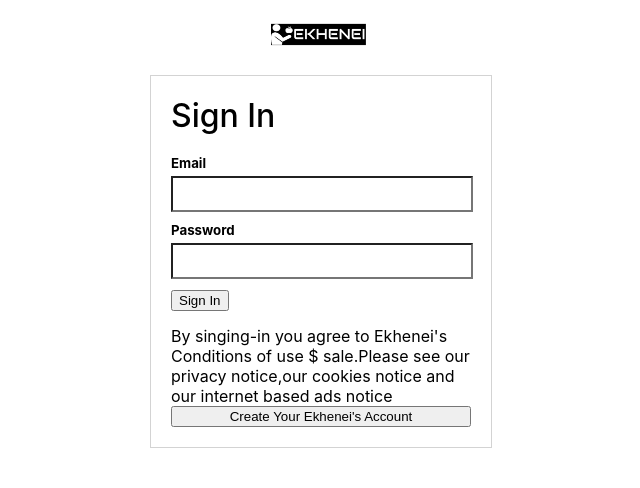
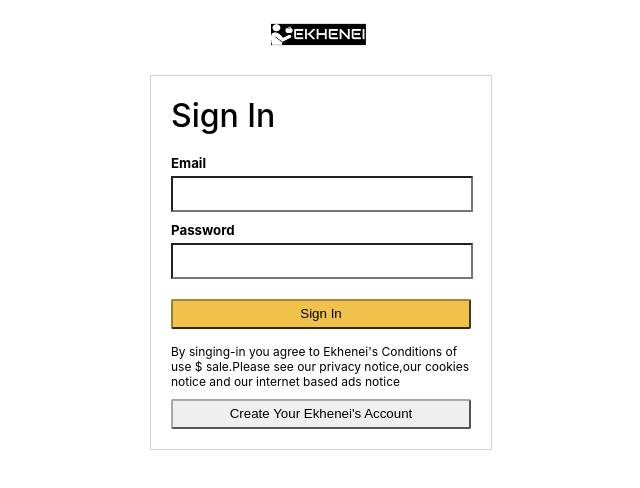
Before and after one commit to NayeemH/Amazon-clone, a React (Create React App) app: page /login in a window 1280 px wide. Shown: the top 488 px of the page, without its empty margins (319-959 px from the left). Built offline with nearby package versions, Linux system fonts and the light colour scheme; no server answers.

Commit message:
finalize sign in and registration process with firebase authentication and buil run

```diff
--- a/package.json
+++ b/package.json
@@ -1,6 +1,7 @@
 {
   "name": "ekhenei.com",
   "version": "0.1.0",
+  "homepage": "https://ekhenei.com/",
   "private": true,
   "dependencies": {
     "@material-ui/core": "^4.11.0",
--- a/src/App.js
+++ b/src/App.js
@@ -1,12 +1,40 @@
-import React from 'react';
+import React, { useEffect } from 'react';
 import './App.css';
 import { BrowserRouter as Router, Switch, Route } from 'react-router-dom';
 import Header from './Header';
 import Home from './Home';
 import Checkout from './Checkout';
 import Login from './Login';
+import { useStateValue } from './StateProvider';
+import { auth } from './firebase';
 
 function App() {
+  const [{ user }, dispatch] = useStateValue();
+  // useEffect<<<<<powerfull
+
+  useEffect(() => {
+    const unsubscribe = auth.onAuthStateChanged((authUser) => {
+      if (authUser) {
+        //the user is logged in
+        dispatch({
+          type: 'SET_USER',
+          user: authUser,
+        });
+      } else {
+        //the user is logged out
+        dispatch({
+          type: 'SET_USER',
+          user: null,
+        });
+      }
+    });
+
+    return () => {
+      //any cleanup operation go in here
+      unsubscribe();
+    };
+  }, []);
+
   return (
     <Router>
       <div className='app'>
--- a/src/Checkout.js
+++ b/src/Checkout.js
@@ -38,12 +38,13 @@
           </div>
         )}
       </div>
-      {basket.length > 0 && (
-        <div className='checkout__right'>
-          <h1>Subtotal</h1>
-          <Subtotal />
-        </div>
-      )}
+      <div className='checkout__right'>
+        {basket.length > 0 && (
+          <div className='checkout__right'>
+            <Subtotal />
+          </div>
+        )}
+      </div>
     </div>
   );
 }
--- a/src/Header.js
+++ b/src/Header.js
@@ -5,10 +5,15 @@
 import ShoppingBasketIcon from '@material-ui/icons/ShoppingBasket';
 import logo from './logo2.png'; // with import
 import { useStateValue } from './StateProvider';
+import { auth } from './firebase';
 
 function Header() {
-  const [{ basket }] = useStateValue();
-  console.log(basket);
+  const [{ basket, user }] = useStateValue();
+  const login = () => {
+    if (user) {
+      auth.signOut();
+    }
+  };
 
   return (
     <nav className='header'>
@@ -26,10 +31,12 @@
       {/* links */}
       <div className='header__nav'>
         {/* 1rd link */}
-        <Link to='./login' className='header__link'>
-          <div className='header__option'>
-            <span className='header__optionLineOne'>Hello Nayeem</span>
-            <span className='header__optionLineTwo'>Sign in</span>
+        <Link to={!user && '/login'} className='header__link'>
+          <div onClick={login} className='header__option'>
+            <span className='header__optionLineOne'>Hello {user?.email}</span>
+            <span className='header__optionLineTwo'>
+              {user ? 'Sign Out' : 'Sign In'}
+            </span>
           </div>
         </Link>
 
--- a/src/Login.css
+++ b/src/Login.css
@@ -27,6 +27,7 @@
 }
 .login__container > p {
   margin-top: 15px;
+  font-size: 12px;
 }
 
 .login__logo {
@@ -35,3 +36,20 @@
   width: 100px;
   object-fit: contain;
 }
+.login__signInButton {
+  background-color: #f0c14b;
+  border: 1 px solid;
+  border-color: #a88734 #9c7e31 #846a29;
+  border-radius: 2px;
+  height: 30px;
+  margin-top: 10px;
+  width: 100%;
+}
+.login__registerButton {
+  border: 1 px solid;
+  border-color: darkgray;
+  border-radius: 2px;
+  height: 30px;
+  margin-top: 10px;
+  width: 100%;
+}
--- a/src/Login.js
+++ b/src/Login.js
@@ -1,29 +1,72 @@
-import React from 'react';
+import React, { useState } from 'react';
 import './Login.css';
-import { Link } from 'react-router-dom';
+import { Link, useHistory } from 'react-router-dom';
 import logo from './logo2.png'; // with import
+import { auth } from 'firebase';
+import firebase from 'firebase';
 
 function Login() {
+  const history = useHistory();
+  const [email, setEmail] = useState('');
+  const [password, setPassword] = useState('');
+
+  const login = (event) => {
+    event.preventDefault(); ///this stop the refresh
+    //do the login logic
+    firebase
+      .auth()
+      .signInWithEmailAndPassword(email, password)
+      .then((auth) => {
+        //logged in ,redirect to home
+        history.push('/');
+      })
+      .catch((e) => alert(e.message));
+  };
+  const register = (event) => {
+    event.preventDefault(); ///this stop the refresh
+    //do the login logic
+    firebase
+      .auth()
+      .createUserWithEmailAndPassword(email, password)
+      .then((auth) => {
+        //created user and logged in..
+        alert('Succesfully Create your account');
+      })
+      .catch((e) => alert(e.message));
+  };
+
   return (
     <div className='login'>
       <Link to='/'>
-        <img className='login__logo' src={logo}></img>
+        <img className='login__logo' src={logo} alt=''></img>
       </Link>
       <div className='login__container'>
         <h1>Sign In</h1>
         <form>
           <h5>Email</h5>
-          <input type='text' />
+          <input
+            value={email}
+            onChange={(event) => setEmail(event.target.value)}
+            type='email'
+          />
           <h5>Password</h5>
-          <input type='password' />
-          <button>Sign In</button>
+          <input
+            value={password}
+            onChange={(event) => setPassword(event.target.value)}
+            type='password'
+          />
+          <button onClick={login} type='submit' className='login__signInButton'>
+            Sign In
+          </button>
         </form>
         <p>
           By singing-in you agree to Ekhenei's Conditions of use $ sale.Please
           see our privacy notice,our cookies notice and our internet based ads
           notice
         </p>
-        <button>Create Your Ekhenei's Account</button>
+        <button onClick={register} className='login__registerButton'>
+          Create Your Ekhenei's Account
+        </button>
       </div>
     </div>
   );
--- a/src/reducer.js
+++ b/src/reducer.js
@@ -8,6 +8,11 @@
 const reducer = (state, action) => {
   console.log(action);
   switch (action.type) {
+    case 'SET_USER':
+      return {
+        ...state,
+        user: action.user,
+      };
     case 'ADD_TO_BASKET':
       //logic for ading item to basket
       return {
```
